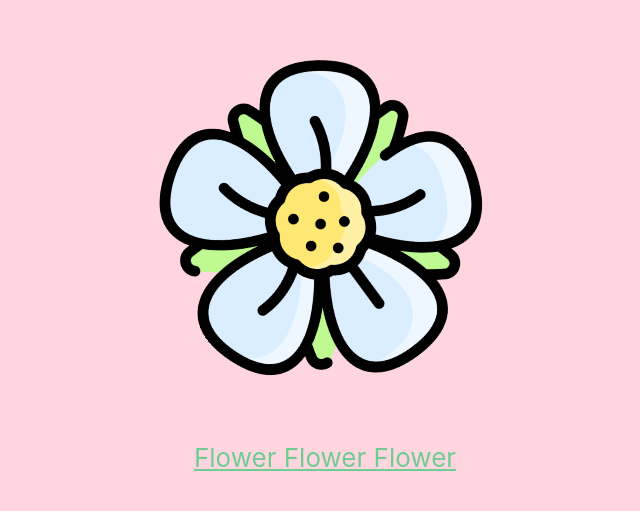
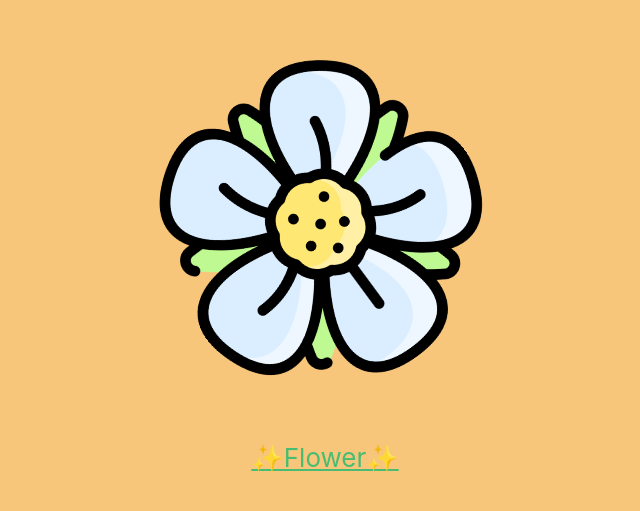
Before and after one commit to cavok-actions/flower-actions, a React (Create React App) app in the folder my-app/: page / in a window 1280 px wide. Shown: the part 129-640 px from the top of the page, without its empty margins (315-955 px from the left). Built offline with nearby package versions, Linux system fonts and the light colour scheme.

Commit message:
Update App.js

```diff
--- a/my-app/src/App.css
+++ b/my-app/src/App.css
@@ -14,7 +14,7 @@
 }
 
 .App-header {
-  background-color: #FFD6E0;
+  background-color: #f8c67a;
   min-height: 100vh;
   display: flex;
   flex-direction: column;
@@ -25,7 +25,7 @@
 }
 
 .App-link {
-  color: #6fcd91;
+  color: #48bd72;
 }
 
 @keyframes App-logo-spin {
--- a/my-app/src/App.js
+++ b/my-app/src/App.js
@@ -13,7 +13,7 @@ function App() {
           target="_blank"
           rel="noopener noreferrer"
         >
-          Flower Flower Flower
+          ✨Flower✨
         </a>
       </header>
     </div>
```
